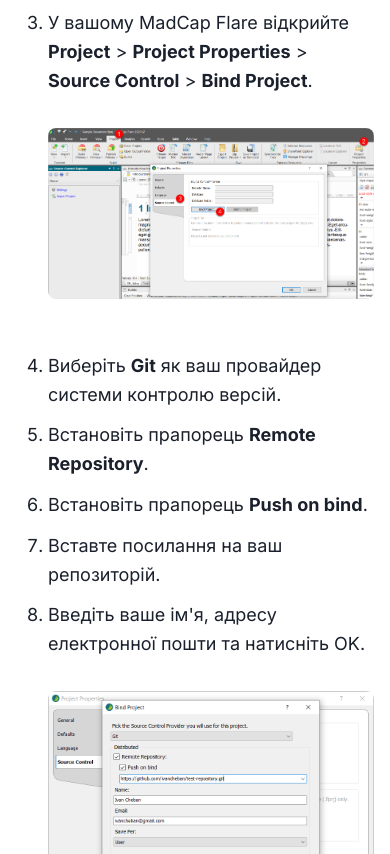
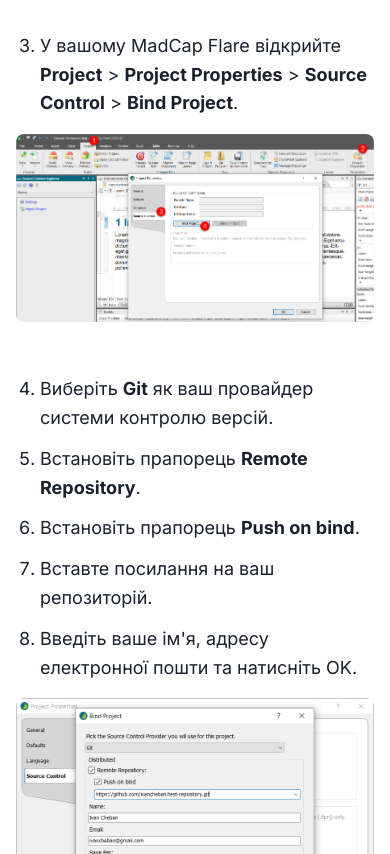
Before and after one commit to ivancheban/ua-writers-blog, a plain HTML site: page uk/posts/how-to-connect-madcap-flare-to-git.html in a window 390 px wide. Shown: the part 2549-3403 px from the top of the page. Drawn offline with Linux system fonts and the light colour scheme.

Commit message:
fix for css

```diff
--- a/styles.css
+++ b/styles.css
@@ -176,3 +176,22 @@ footer { padding: 3rem 0; margin-top: 2rem; border-top: 1px solid var(--border-c
     #go-up-button { background-color: var(--content-bg); color: var(--text-primary); }
     #go-up-button:hover { background-color: #4A5568; }
 }
+
+/* --- Final Fix for Images in Lists --- */
+.post-body ol li img,
+.post-body ul li img {
+    margin-top: 1rem; /* Adds space above the image */
+    max-width: calc(100% + 3rem); /* Allows image to break out of the li indent */
+    margin-left: -3rem; /* Pulls the image back to align with the left edge */
+}
+
+@media (max-width: 500px) {
+    .post-body ol, .post-body ul {
+        padding-left: 1.5rem; /* Reduce list indent on very small screens */
+    }
+    .post-body ol li img,
+    .post-body ul li img {
+        max-width: calc(100% + 1.5rem);
+        margin-left: -1.5rem;
+    }
+}
--- a/uk/posts/how-to-connect-madcap-flare-to-git.html
+++ b/uk/posts/how-to-connect-madcap-flare-to-git.html
@@ -5,8 +5,7 @@
     <meta name="viewport" content="width=device-width, initial-scale=1.0">
     <title>Як підключити MadCap Flare до Git</title>
     <link rel="icon" href="../../favicon.ico?v=2" sizes="any">
-    <link rel="stylesheet" href="https://cdnjs.cloudflare.com/ajax/libs/font-awesome/6.5.2/css/all.min.css">
-    <link rel="stylesheet" href="../../styles.css?v=10">
+    <link rel="stylesheet" href="../../styles.css?v=11">
 </head>
 <body>
     <header class="header">
@@ -60,14 +59,17 @@
                     <div class="note note-info">
                         <p>Наша мета — підключити проект MadCap Flare до репозиторія в GitHub. Після підключення вашого проекта до Git, ви зможете передавати всі локальні зміни до Git і синхронізувати цей репозиторій з будь-яким проектом MadCap Flare.</p>
                     </div>
+
                     <h2>Прив'язка локального проекту MadCap до GitHub</h2>
                     <blockquote>
                         <p>У цьому сценарії у вас є локальний проект MadCap Flare на вашому комп'ютері. Ви хочете прив'язати цей проект до репозиторію в GitHub. Прив'язка означає підключення, завантаження або синхронізацію локальних файлів з віддаленим репозиторієм у веб-інтерфейсі GitHub.</p>
                     </blockquote>
                     <img src="../../img/flare-git.png" alt="Підключення проекту MadCap до репозиторію GitHub">
+
                     <h3 id="bind-using-the-flare-interface">Прив'язка через інтерфейс Flare</h3>
                     <p>Щоб прив'язати ваш проект MadCap Flare до репозиторію GitHub:</p>
                     <ol>
+                        <!-- NOTE: All inline style attributes have been removed from the images below -->
                         <li>Створіть новий (порожній) репозиторій у GitHub. <br> <img src="../../img/new-github-repo.png" alt="Новий репозиторій GitHub"></li>
                         <li>Скопіюйте посилання на ваш новий порожній репозиторій. <br> <img src="../../img/github-repo-link.png" alt="Копіювання посилання на репозиторій"></li>
                         <li>У вашому MadCap Flare відкрийте <strong>Project</strong> > <strong>Project Properties</strong> > <strong>Source Control</strong> > <strong>Bind Project</strong>. <br> <img src="../../img/project-properties.png" alt="Властивості проекту MadCap"></li>
@@ -81,6 +83,7 @@
                     <p>Перейдіть до вашого репозиторію GitHub і оновіть сторінку, щоб побачити зміни.</p>
                     <img src="../../img/madcap-project-repo.png" alt="Зміни в репозиторії проекту MadCap">
                     <p>Ваш локальний проект було завантажено до вашого порожнього репозиторію GitHub. Тепер ви можете змінювати локальні файли у вашому проекті MadCap, робити коміти та надсилати зміни до цього віддаленого репозиторію.</p>
+
                     <h3>Завантаження проекту MadCap до GitHub за допомогою VS Code</h3>
                     <blockquote>
                         <p>Ви повинні мати обліковий запис GitHub та встановлений VS Code.</p>
@@ -98,6 +101,7 @@
                     <p>Тепер ваш локальний проект MadCap синхронізовано з цим репозиторієм GitHub. Ви можете використовувати VS Code, щоб робити коміти та надсилати всі зміни у вашому проекті.</p>
                     <img src="../../img/changes-vscode.png" alt="Зміни у VS Code">
                     <p>Якщо ви хочете використовувати інтерфейс Flare для операцій з Git, вам потрібно прив'язати його до нового репозиторію, як описано в розділі <a href="#bind-using-the-flare-interface">Прив'язка через інтерфейс Flare</a>.</p>
+
                     <h3>Імпорт існуючого проекту MadCap з Git</h3>
                     <p>Щоб імпортувати існуючий проект MadCap Flare з репозиторію GitHub або GitLab:</p>
                     <ol>
@@ -109,6 +113,7 @@
                         <li>Натисніть Next та Finish. <br> <img src="../../img/finish-import.png" alt="Завершення імпорту"></li>
                     </ol>
                     <p>У результаті ваш проект MadCap з GitHub або GitLab імпортовано локально на ваш комп'ютер. Цей проект MadCap тепер прив'язаний або підключений до вашого віддаленого репозиторію. Ви можете почати змінювати файли локально, робити коміти та надсилати зміни до віддаленого репозиторію.</p>
+
                     <h2>Підключення проекта MadCap Flare до Git (Відео)</h2>
                     <blockquote>
                         <p>У цьому відео на YouTube я показую, як підключити ваш локальний проект MadCap Flare до репозиторія в GitHub.</p>
```
